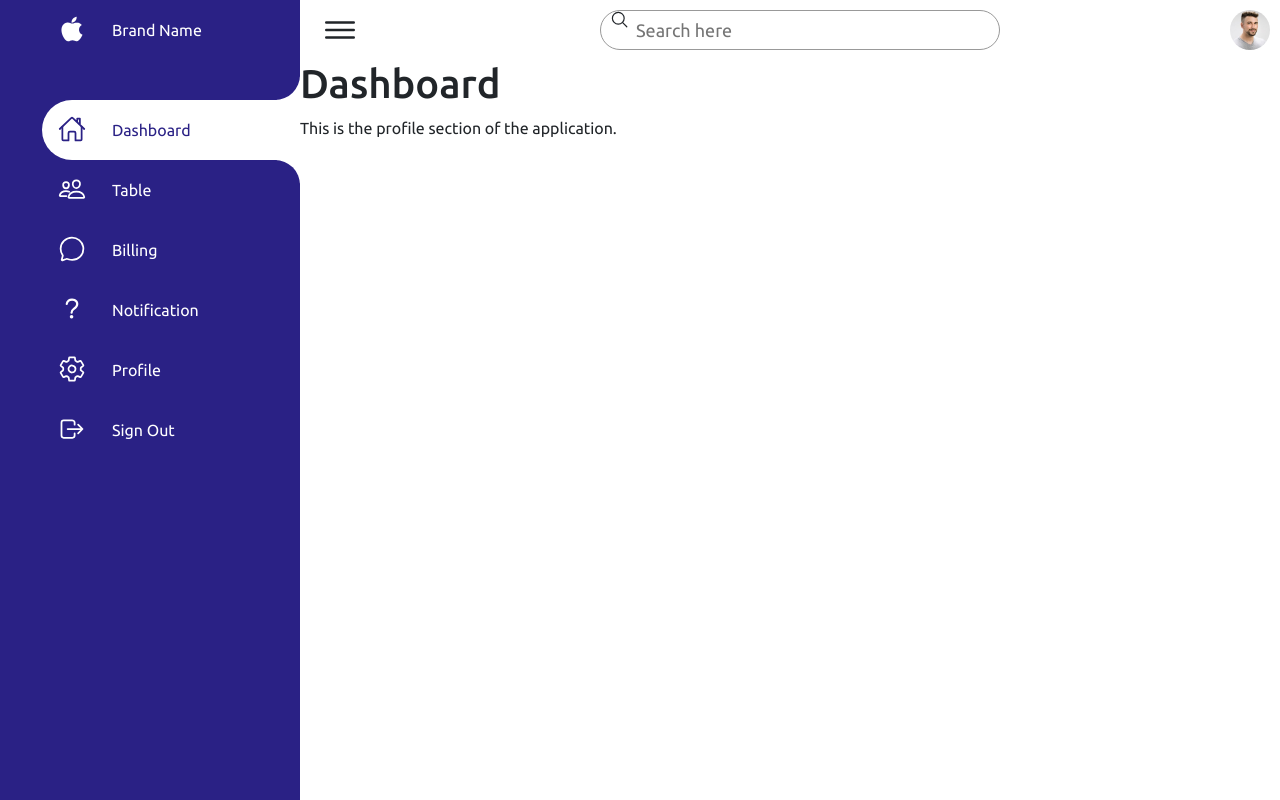
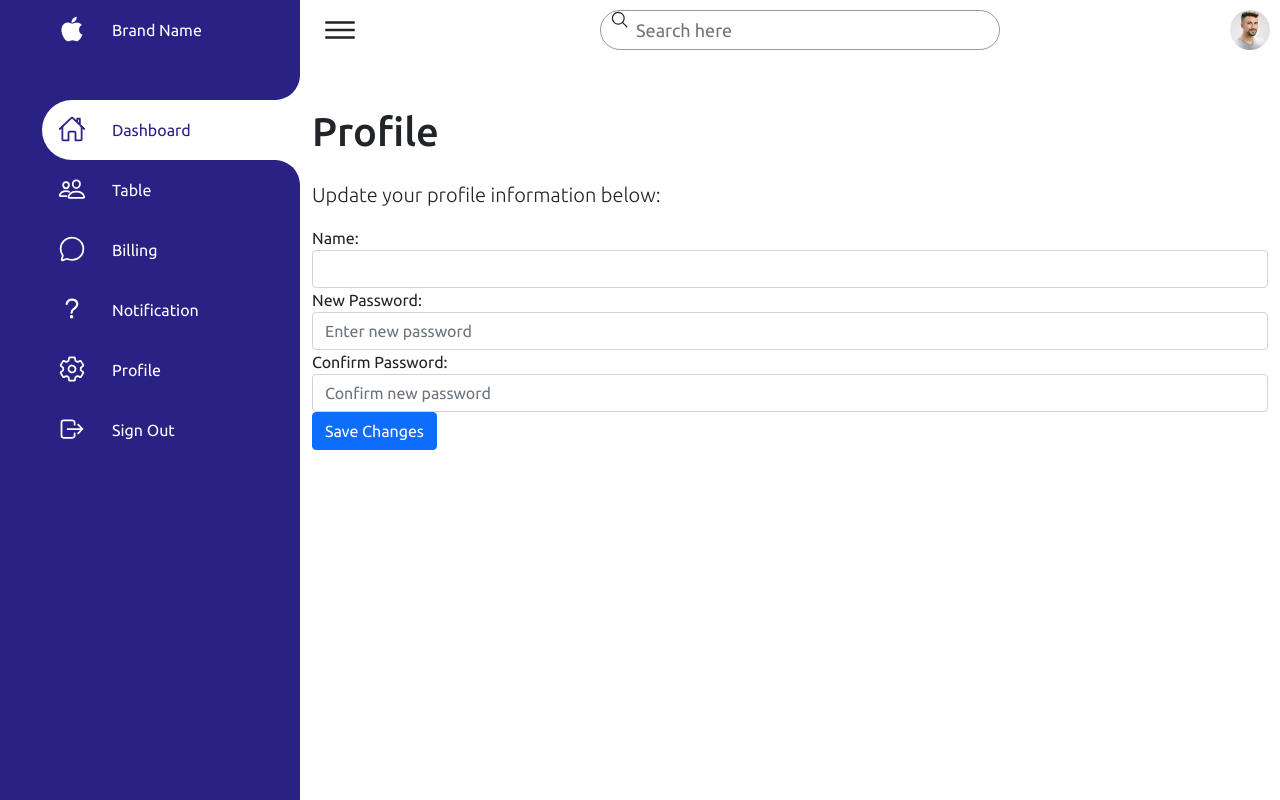
Before and after one commit to MorshedulHoque/user-dashboard, a Flask app: page /profile in a window 1280 px wide. Run offline with Flask 3, Linux system fonts and the light colour scheme; the visitor is signed in with stand-in values (Sample User, id 1); data that the repository does not hold is empty; some libraries are stand-ins or nearby versions.

Commit message:
profile section updated

```diff
--- a/app.py
+++ b/app.py
@@ -145,9 +145,45 @@ def billing():
 def notifications():
     return render_template("notifications.html")
 
-@app.route("/profile")
+@app.route("/profile", methods=['GET', 'POST'])
 def profile():
-    return render_template("profile.html")
+    # Ensure user is logged in
+    if 'user_id' not in session:
+        return redirect(url_for('login'))
+
+    user_id = session['user_id']
+    cursor = mysql.connection.cursor(MySQLdb.cursors.DictCursor)
+
+    if request.method == 'POST':
+        # Get form data
+        new_name = request.form['name']
+        new_password = request.form['password']
+        confirm_password = request.form['confirm_password']
+
+        # Update user name
+        if new_name:
+            cursor.execute('UPDATE user SET full_name = %s WHERE Id = %s', (new_name, user_id))
+
+        # Update password if provided and confirmed
+        if new_password and new_password == confirm_password:
+            hashed_password = generate_password_hash(new_password)
+            cursor.execute('UPDATE user SET password = %s WHERE Id = %s', (hashed_password, user_id))
+        elif new_password != confirm_password:
+            flash('Passwords do not match!', 'danger')
+            return render_template('profile.html', current_user={'name': session['full_name']})
+
+        mysql.connection.commit()
+        flash('Profile updated successfully!', 'success')
+
+        # Update session data if name changed
+        session['full_name'] = new_name
+
+    # Fetch current user info
+    cursor.execute('SELECT full_name FROM user WHERE Id = %s', (user_id,))
+    user = cursor.fetchone()
+    cursor.close()
+
+    return render_template('profile.html', current_user=user)
 
 @app.route('/signout')
 def signout():
--- a/templates/profile.html
+++ b/templates/profile.html
@@ -1,9 +1,71 @@
 {% extends "base.html" %}
 
-{% block title %}Dashboard - Your Dashboard Title{% endblock %}
+{% block title %}Profile - Your Dashboard{% endblock %}
 
 {% block content %}
-    <h1>Dashboard</h1>
-    <p>This is the profile section of the application.</p>
-    <!-- More dashboard-specific content here -->
+    <div class="container mt-5">
+        <h1 class="mb-4">Profile</h1>
+        <p class="lead">Update your profile information below:</p>
+
+        <!-- Flash message for success or error -->
+        {% with messages = get_flashed_messages(with_categories=true) %}
+          {% if messages %}
+            <div class="alert alert-dismissible fade show">
+              {% for category, message in messages %}
+                <div class="alert alert-{{ category }} alert-dismissible fade show" role="alert">
+                  {{ message }}
+                  <button type="button" class="close" data-dismiss="alert" aria-label="Close">
+                    <span aria-hidden="true">&times;</span>
+                  </button>
+                </div>
+              {% endfor %}
+            </div>
+          {% endif %}
+        {% endwith %}
+
+        <form method="POST" action="{{ url_for('profile') }}" class="needs-validation" novalidate>
+            <!-- Name input field -->
+            <div class="form-group">
+                <label for="name">Name:</label>
+                <input type="text" id="name" name="name" class="form-control" value="{{ current_user['full_name'] }}" required>
+                <div class="invalid-feedback">
+                    Please enter your name.
+                </div>
+            </div>
+
+            <!-- Password input fields -->
+            <div class="form-group">
+                <label for="password">New Password:</label>
+                <input type="password" id="password" name="password" class="form-control" placeholder="Enter new password">
+            </div>
+
+            <div class="form-group">
+                <label for="confirm_password">Confirm Password:</label>
+                <input type="password" id="confirm_password" name="confirm_password" class="form-control" placeholder="Confirm new password">
+            </div>
+
+            <!-- Submit button -->
+            <button type="submit" class="btn btn-primary btn-block">Save Changes</button>
+        </form>
+    </div>
+
+    <!-- Optional JavaScript for Bootstrap features -->
+    <script>
+        // Example starter JavaScript for disabling form submissions if there are invalid fields
+        (function () {
+            'use strict';
+            window.addEventListener('load', function () {
+                var forms = document.getElementsByClassName('needs-validation');
+                Array.prototype.filter.call(forms, function (form) {
+                    form.addEventListener('submit', function (event) {
+                        if (form.checkValidity() === false) {
+                            event.preventDefault();
+                            event.stopPropagation();
+                        }
+                        form.classList.add('was-validated');
+                    }, false);
+                });
+            }, false);
+        })();
+    </script>
 {% endblock %}
```
Also changed, not shown: templates/profile2.html (added, +41 -0 lines).
